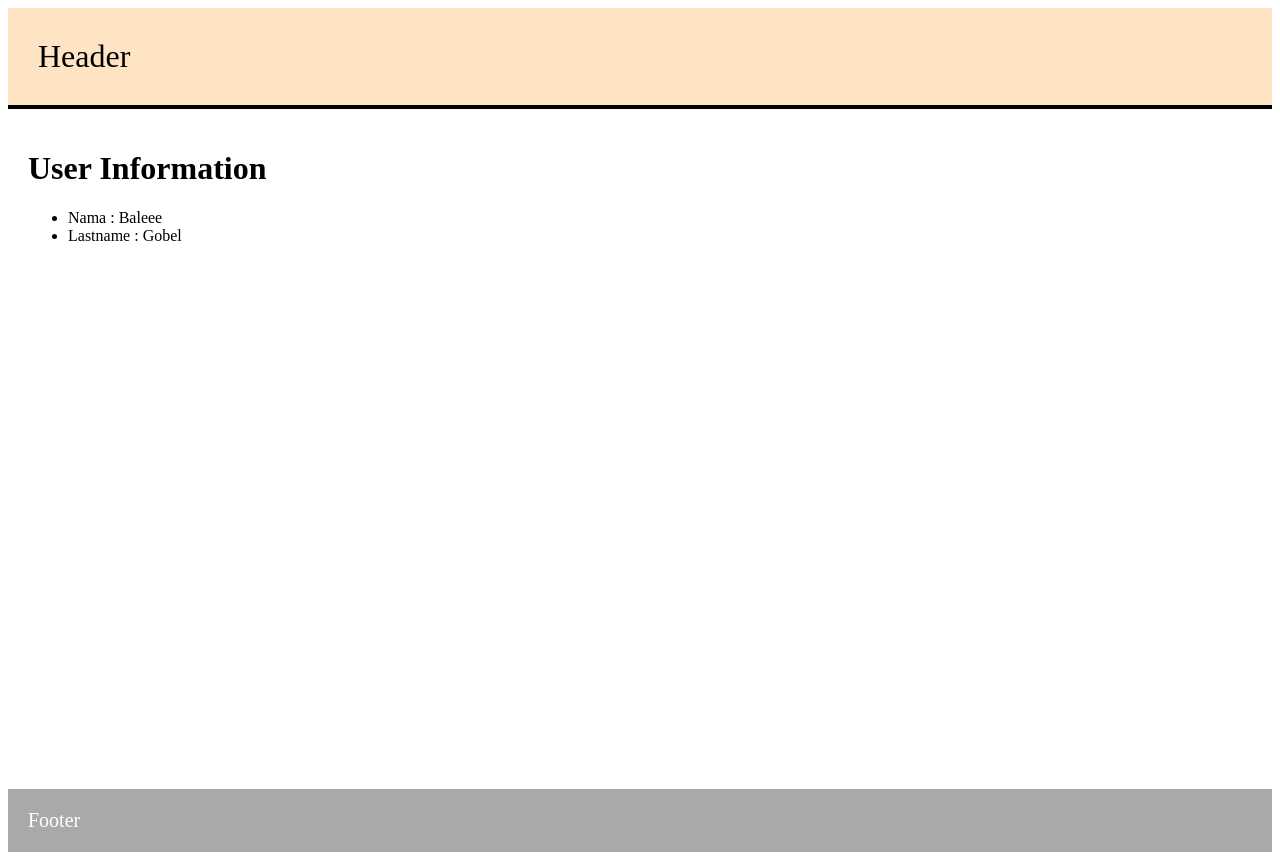
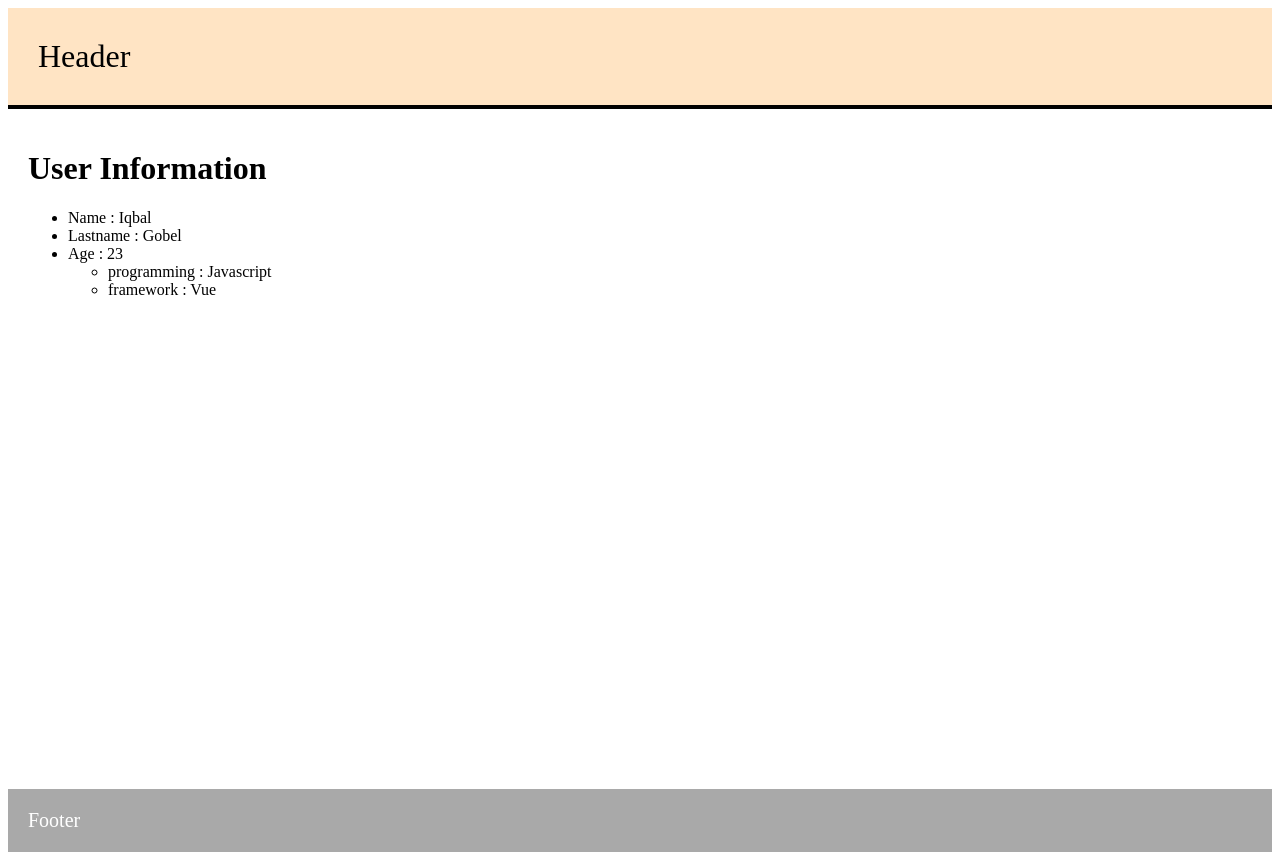
Before and after one commit to muhammadiqbalg1001/vue-cli-exercise, a Vue app: page / in a window 1280 px wide. Built offline with nearby package versions, Linux system fonts and the light colour scheme.

Commit message:
msg: Proptypes and Validation learning

```diff
--- a/src/App.vue
+++ b/src/App.vue
@@ -2,7 +2,7 @@
   <div>
     <app-header></app-header>
     <div class="container">
-      <profile-page :name="name" :last="lastname"> </profile-page>
+      <profile-page :name="name" :last="lastname" :age="age" :skills="skills"> </profile-page>
     </div>
     <app-footer></app-footer>
   </div>
@@ -18,6 +18,11 @@ export default {
     return {
       name: 'Iqbal',
       lastname: 'Gobel',
+      age: 23,
+      skills: {
+        programming: 'Javascript',
+        framework: 'Vue',
+      },
     }
   },
 }
--- a/src/components/user/ProfilePage.vue
+++ b/src/components/user/ProfilePage.vue
@@ -2,25 +2,26 @@
   <div class="user_profile">
     <h1>User Information</h1>
     <ul>
-      <li>
-        Nama :
-        <span>{{ name }}</span>
-      </li>
-      <li>
-        Lastname :
-        <span>{{ last }}</span>
-      </li>
+      <li><span>Name : </span> {{ name }}</li>
+      <li><span>Lastname : </span> {{ last }}</li>
+      <li><span>Age : </span> {{ age }}</li>
+      <ul>
+        <li v-for="(value, key, index) in skills" :key="index">{{ key }} : {{ value }}</li>
+      </ul>
     </ul>
   </div>
 </template>
 
 <script>
 export default {
-  props: ['name', 'last'],
+  props: {
+    name: String,
+    last: String,
+    age: Number,
+    skills: Object,
+  },
   data() {
-    return {
-      name: 'Baleee',
-    }
+    return {}
   },
 }
 </script>
```
